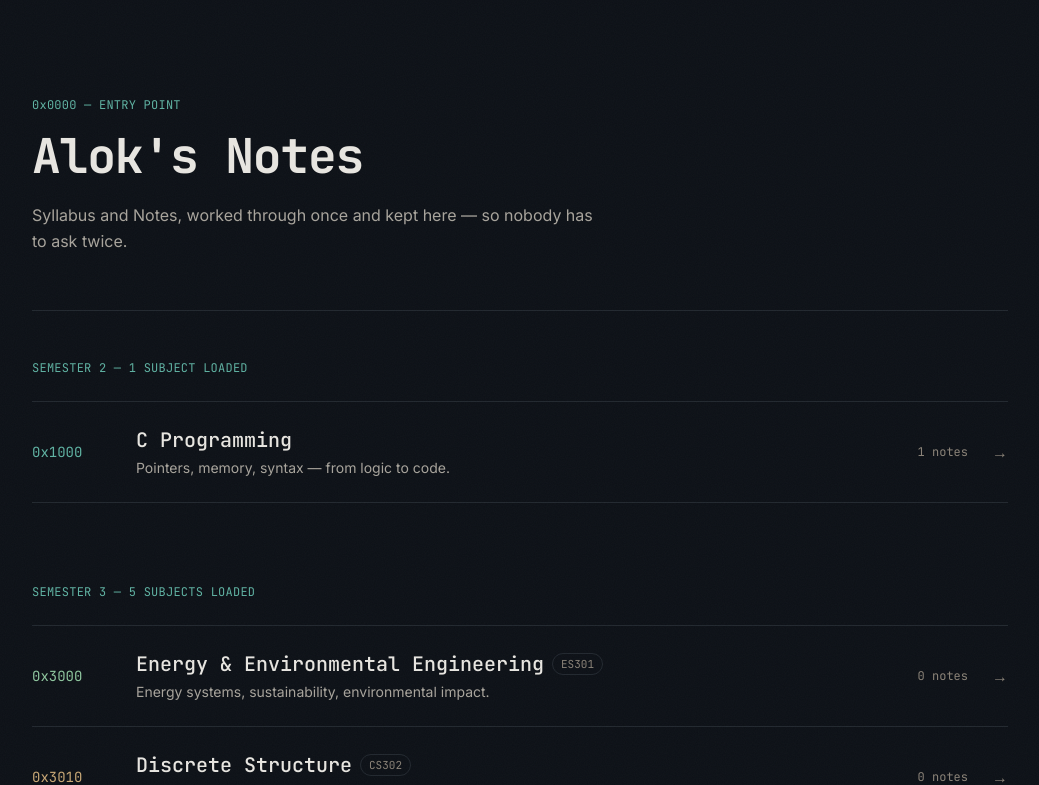
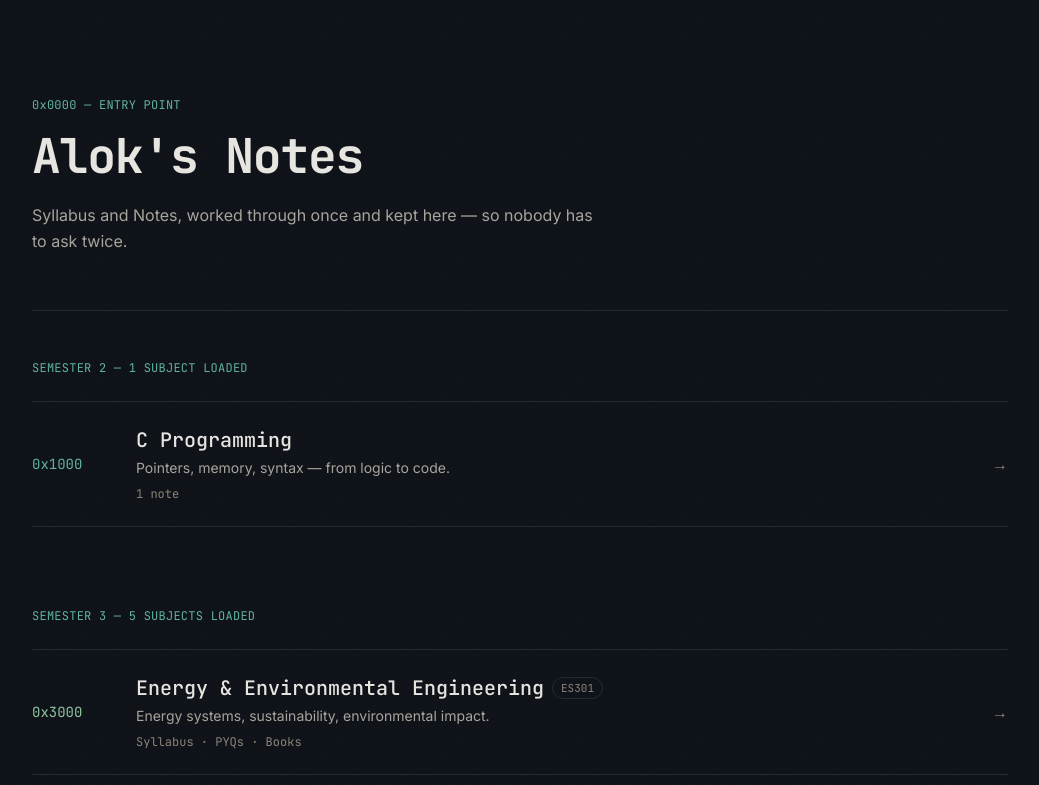
Before and after one commit to AlokParihar/notes-site, a Next.js app: page / in a window 1280 px wide. Shown: the top 785 px of the page, without its empty margins (120-1159 px from the left). Built offline with nearby package versions, Linux system fonts and the light colour scheme.

Commit message:
homepage: show what each subject contains.

```diff
--- a/app/page.tsx
+++ b/app/page.tsx
@@ -1,6 +1,14 @@
 import Link from "next/link";
 import { getSemesters } from "@/lib/subjects";
-import { getEntriesForSubject } from "@/lib/content";
+import { getEntriesForSubject, KIND_ORDER, type EntryKind } from "@/lib/content";
+
+// Short labels for the one-line "what's inside" summary under each subject.
+const SHORT_LABELS: Partial<Record<EntryKind, string>> = {
+  syllabus: "Syllabus",
+  qb: "Question bank",
+  pyq: "PYQs",
+  books: "Books",
+};
 
 export default function Home() {
   const semesters = getSemesters();
@@ -36,9 +44,15 @@ export default function Home() {
           <div className="flex flex-col">
             {subjects.map((subject) => {
               const entries = getEntriesForSubject(subject.slug);
-              const noteCount = entries.filter(
-                (e) => e.kind === "notes"
-              ).length;
+              // Build a list like ["Syllabus", "PYQs", "2 notes"] from what exists.
+              const inside = KIND_ORDER.flatMap((kind) => {
+                const count = entries.filter((e) => e.kind === kind).length;
+                if (count === 0) return [];
+                if (kind === "notes") {
+                  return [`${count} ${count === 1 ? "note" : "notes"}`];
+                }
+                return [SHORT_LABELS[kind] ?? kind];
+              });
 
               return (
                 <Link
@@ -67,11 +81,9 @@ export default function Home() {
                     <p className="text-sm text-[var(--ink-dim)] mt-1">
                       {subject.description}
                     </p>
-                  </div>
-
-                  <div className="hidden sm:flex flex-col items-end shrink-0 text-xs font-mono text-[var(--label)]">
-                    <span>{noteCount} notes</span>
-
+                    <p className="text-xs font-mono text-[var(--label)] mt-2">
+                      {inside.length > 0 ? inside.join(" · ") : "nothing loaded yet"}
+                    </p>
                   </div>
 
                   <span className="text-[var(--label)] group-hover:text-[var(--accent)] group-hover:translate-x-1 transition-all">
--- a/lib/content.ts
+++ b/lib/content.ts
@@ -21,7 +21,6 @@ export type EntryKind =
 
 export const KIND_LABELS: Record<EntryKind, string> = {
   notes: "Notes",
-  assignments: "Assignments",
   qb: "Question Bank",
   pyq: "Previous Year Papers",
   books: "Books & Reference",
```
